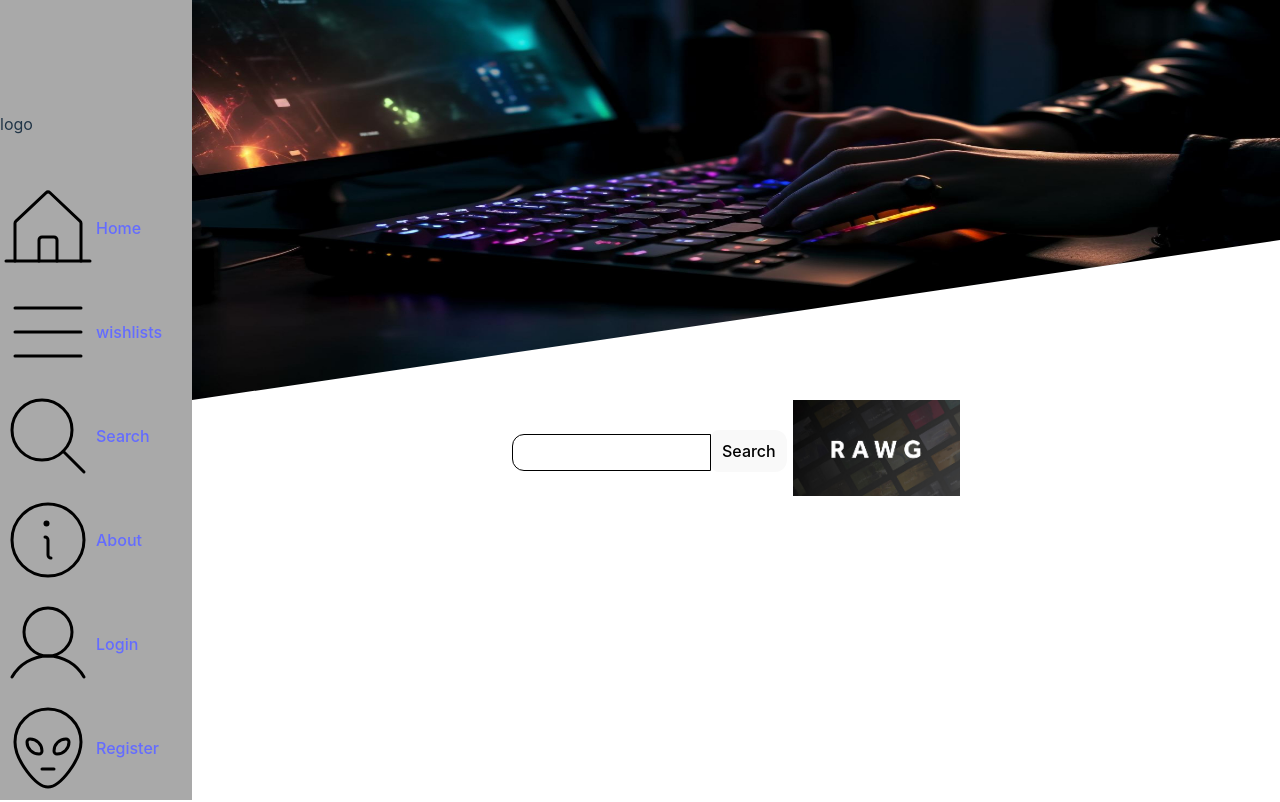
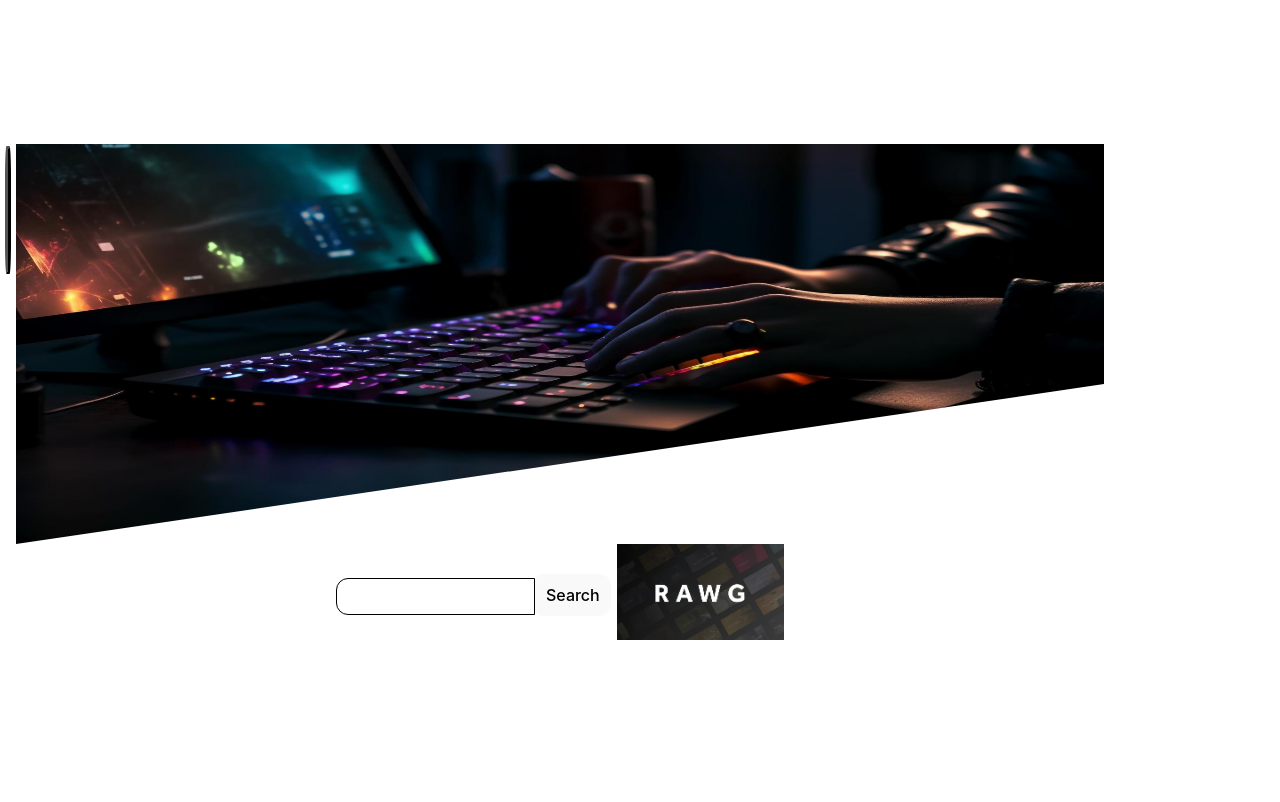
Before and after one commit to MelroyL92/final-assignment, a React (Vite) app: page / in a window 1280 px wide. Built offline with nearby package versions, Linux system fonts and the light colour scheme.

Commit message:
Made a more dynamic Navlinks class

```diff
--- a/src/components/Navlinks/Navlinks.css
+++ b/src/components/Navlinks/Navlinks.css
@@ -1,15 +1,11 @@
-.nav-class {
-    display: flex;
-    justify-content: flex-end;
-    flex-direction: column;
-    width: 15vw;
-    height: 100vh;
-    background-color: darkgray;
-}
 
 .list-class{
     display: flex;
-    flex-direction: row;
+    flex-direction: row-reverse;
     align-items: center;
-    height: 13vh;
+    margin: 2px 5px 0;
+    border-radius: 25%;
+    justify-content: space-evenly;
+    height: 16vh;
+    border: 3px outset black;
 }
--- a/src/components/Navlinks/Navlinks.jsx
+++ b/src/components/Navlinks/Navlinks.jsx
@@ -2,43 +2,27 @@ import {Link} from "react-router-dom"
 import './Navlinks.css'
 
 
-function NavLinks (){
+function NavLinks ({ to, iconSrc, altText, text }){
 
     return (
         <div className="nav-class">
-        <nav>
-                 <ul className="nav-list-item">
-                   <div className="list-class"><li>logo</li></div>
-                     <li><Link to="/">
+            <ul>
+                <li className="nav-list-container">
+                    <Link className="Link-style" to={to}>
                         <div className="list-class">
-                        <span className="icon-wrapper"><img src="src/assets/house-line-thin.svg" alt="home icon"/></span>
-                       Home</div>
-                        </Link></li>
-                    <li><Link to="/WishlistOverview">
-                        <div className="list-class">
-                         <span className="icon-wrapper"><img src="src/assets/list-thin.svg" alt="wishlist icon"/></span>
-                        wishlists</div>
-                    </Link></li>
-                    <li><Link to="/SearchResultPage">
-                        <div className="list-class">
-                         <span className="icon-wrapper"><img src="src/assets/magnifying-glass-thin.svg" alt="magnifying glass icon"/></span>
-                        Search</div></Link></li>
-                    <li><Link to="/About">
-                        <div className="list-class">
-                         <span className="icon-wrapper"><img src="src/assets/info-thin.svg" alt="about icon"/></span>
-                        About</div></Link></li>
-                    <li><Link to="/Login">
-                        <div className="list-class">
-                         <span className="icon-wrapper"><img src="src/assets/user-thin.svg" alt="login icon"/></span>
-                        Login</div></Link></li>
-                    <li><Link to="/Register">
-                        <div className="list-class">
-                         <span className="icon-wrapper"><img src="src/assets/alien-thin.svg" alt="register icon"/></span>
-                        Register</div></Link></li>
-                </ul>
-        </nav>
+                            {text}
+                            <span className="icon-wrapper">
+                                <img src={iconSrc} alt={altText} />
+                            </span>
+                        </div>
+                    </Link>
+                </li>
+            </ul>
         </div>
-    )
+    );
 }
 
+
+
+
 export default NavLinks
```
